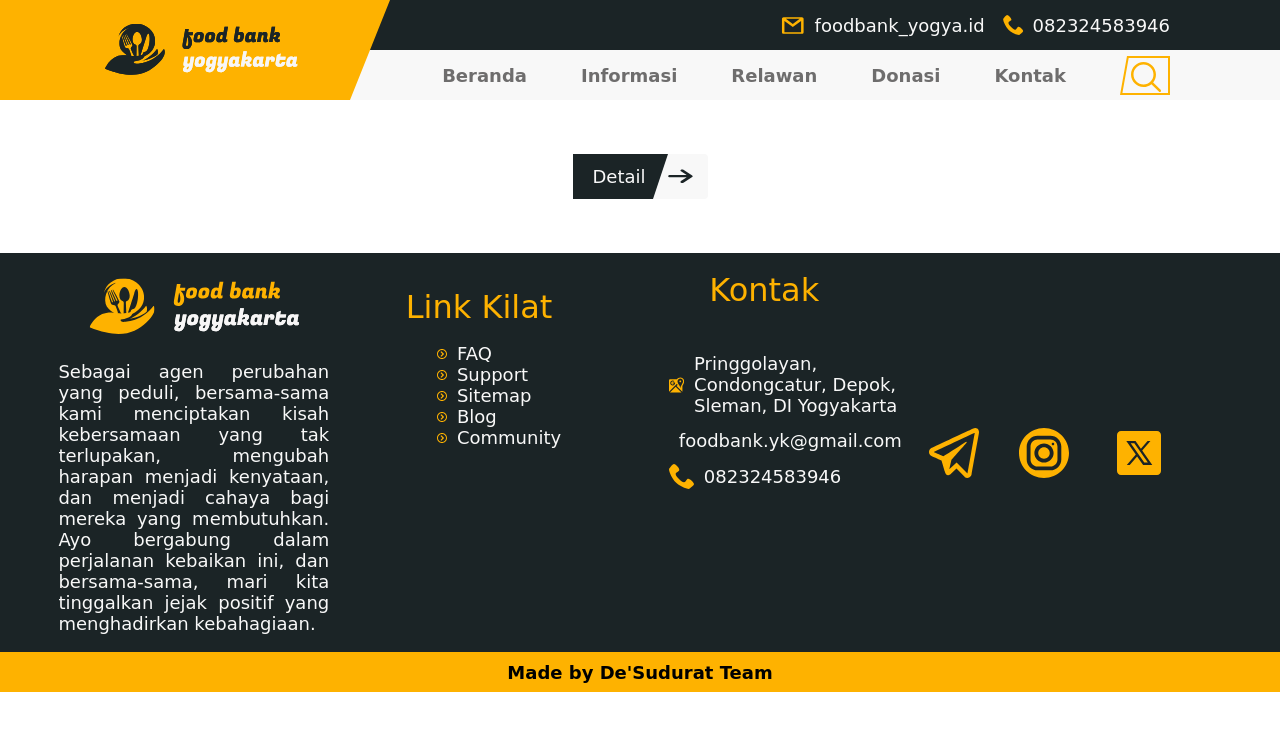
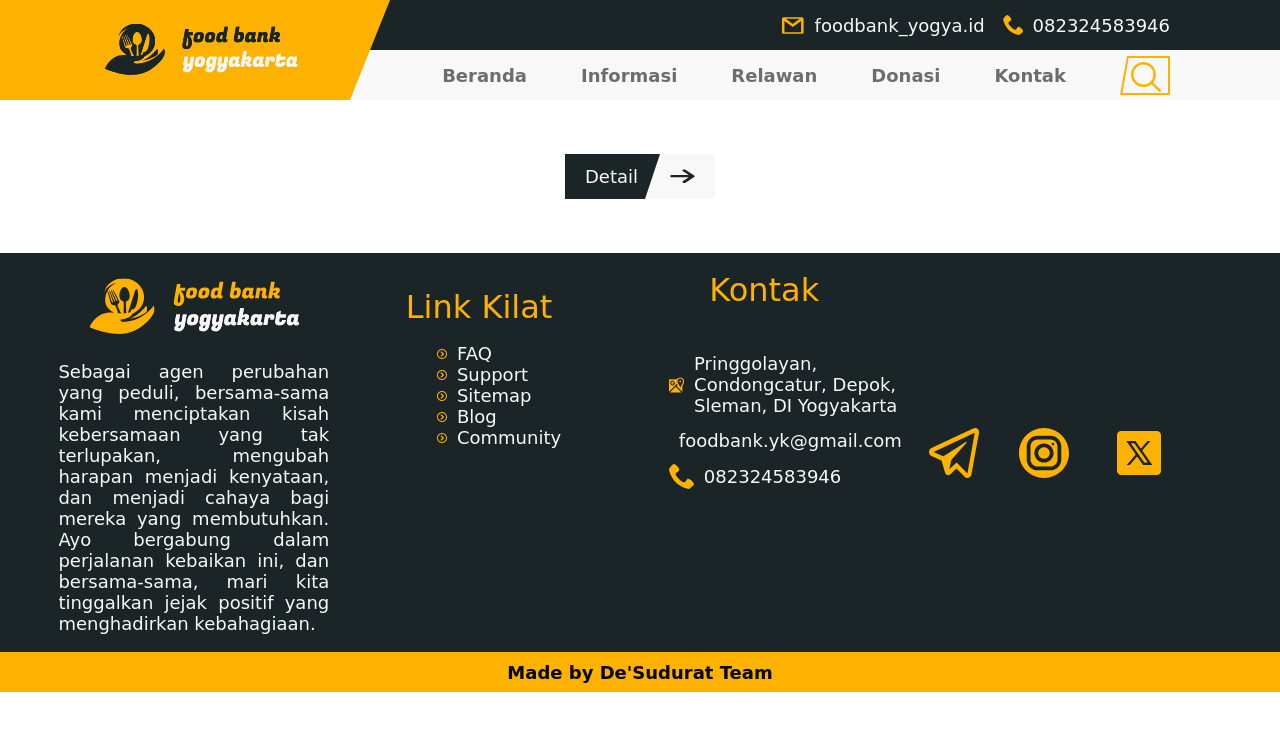
Before and after one commit to muammaralf/Massive-DeSudurat-FoodBank, a React (Vite) app: page / in a window 1280 px wide. Shown: the top 730 px of the page. Built offline with nearby package versions, Linux system fonts and the light colour scheme.

Commit message:
edit css buat button

```diff
--- a/src/index.css
+++ b/src/index.css
@@ -237,11 +237,11 @@ li {
   cursor: pointer;
   display: flex;
   align-items: center;
-  width: 135px;
+  width: 150px;
 }
 
 .button-next .panah-kanan {
-  margin-right: 0.8rem;
+  margin-right: 1.1rem;
   margin-left: auto;
 }
 
```
